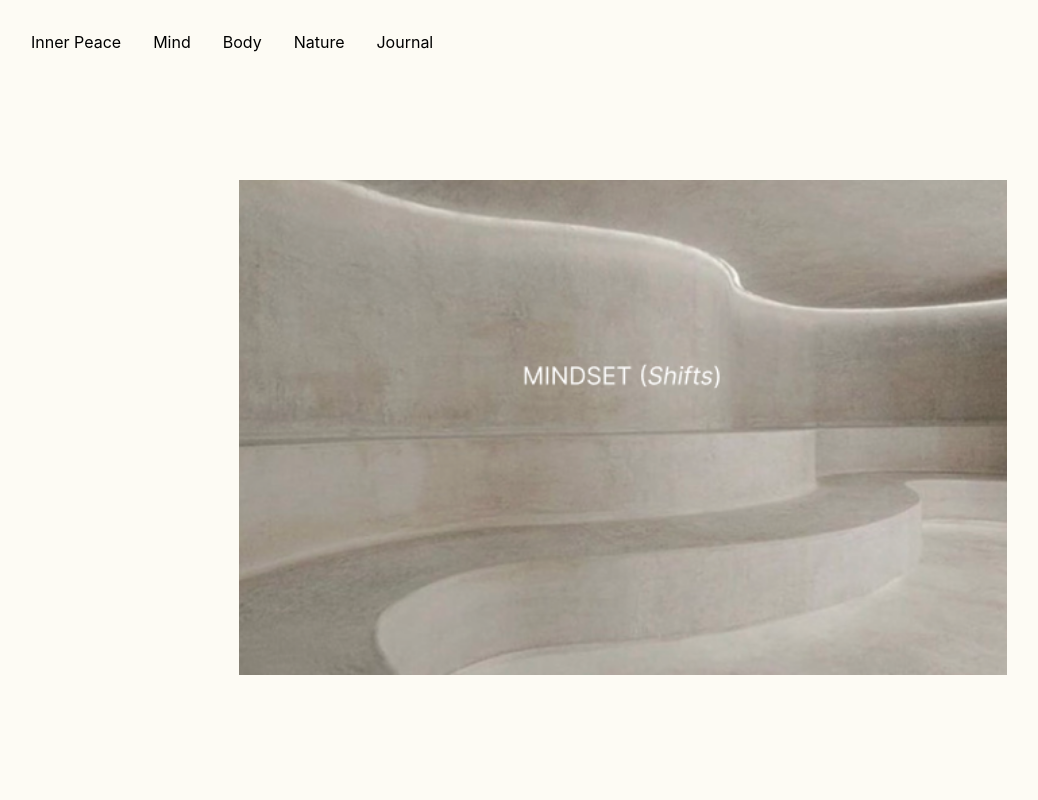
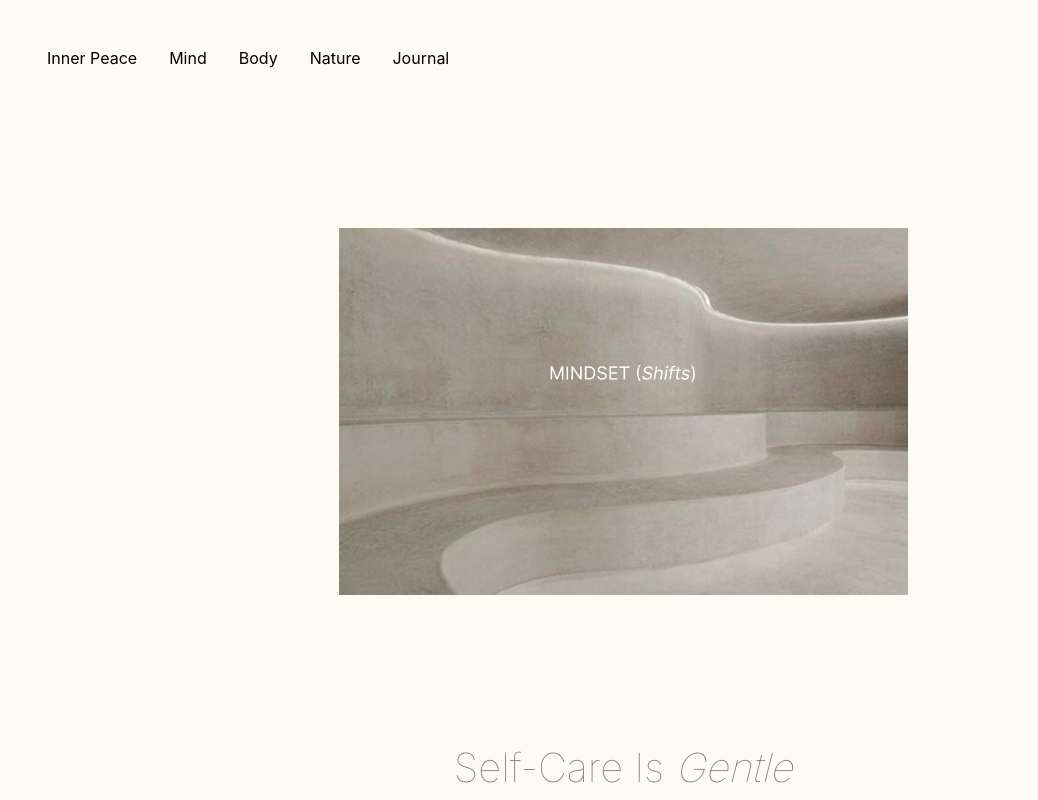
Before and after one commit to mehjwazir/ip, a React (Create React App) app: page /mind in a window 1280 px wide. Shown: the top 800 px of the page, without its empty margins (17-1055 px from the left). Built offline with nearby package versions, Linux system fonts and the light colour scheme; a web font is replaced by a local one.

Commit message:
Added height and width to img1 in Mind.css, changed h5 in Journal.jsx, added margin and navbar styling in NavBar,jsx, tested margin in index.css

```diff
--- a/src/components/NavBar/NavBar.css
+++ b/src/components/NavBar/NavBar.css
@@ -1,23 +1,22 @@
-/*
+
 .navbar {
   display: flex;
+  justify-content: space-between;
   align-items: center;
-  padding: 10px;
-  position: relative;
-  z-index: 1;
-  background: transparent;
-  color: white;
-  transition: background-color 0.3s ease;
-} */
+  background-color:#fdfbf4;
+  width: 100%;
+
+}
 
 
 
  ul {
 	list-style-type: none;
+	margin: 2rem;
 	padding: 1rem;
-	margin: 1rem;
 	display: flex;
 	align-items: center;
+
 
 }
 
--- a/src/index.css
+++ b/src/index.css
@@ -15,7 +15,7 @@ body {
   background-color: #fdfbf4;
   box-sizing: border-box;
   margin: 0;
-  padding: 0;
+padding: 0;
 }
 
 code {
--- a/src/pages/Journal/Journal.jsx
+++ b/src/pages/Journal/Journal.jsx
@@ -6,7 +6,7 @@ function Journal() {
 		<main className='main-journal'>
 			<h1> Journal</h1>
 			<h3>Coming soon....</h3>
-			<h5>Interactive Personal Journal Notes</h5>
+			<h5>Interactive Personal Notes</h5>
 		</main>
 	)
 }
--- a/src/pages/Mind/Mind.css
+++ b/src/pages/Mind/Mind.css
@@ -12,8 +12,8 @@
 }
 
 .img1-mind {
-	height: 50%;
-	width: 60%;
+	height: auto;
+	width: auto;
 }
 
 .mind-h1 {
@@ -36,7 +36,7 @@ margin-top: 3rem;
 
 .img2-mind {
 	height: auto;
-	width: 50%;
+	width: auto;
 	margin-top: 7rem;
 }
 
```
